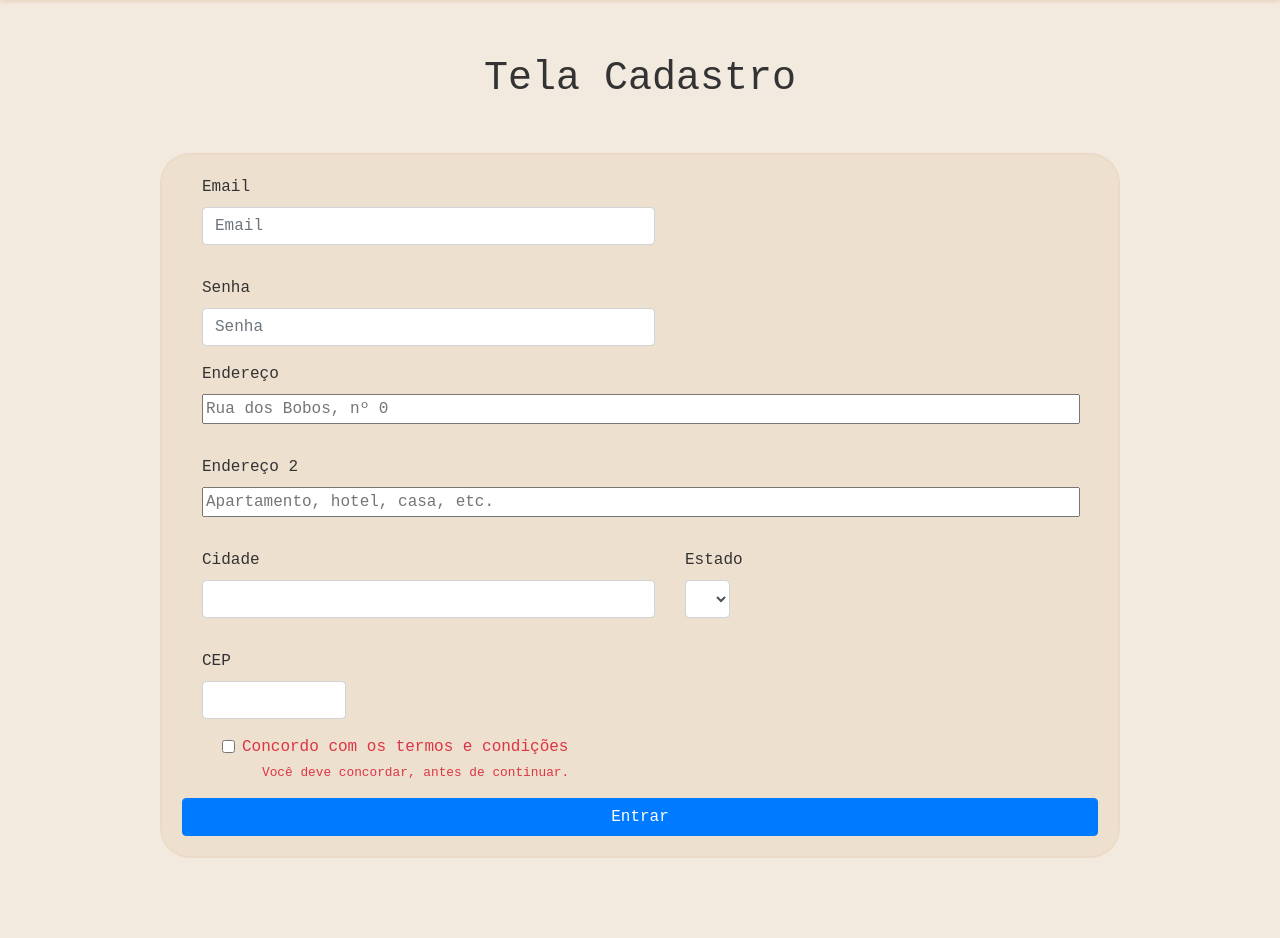
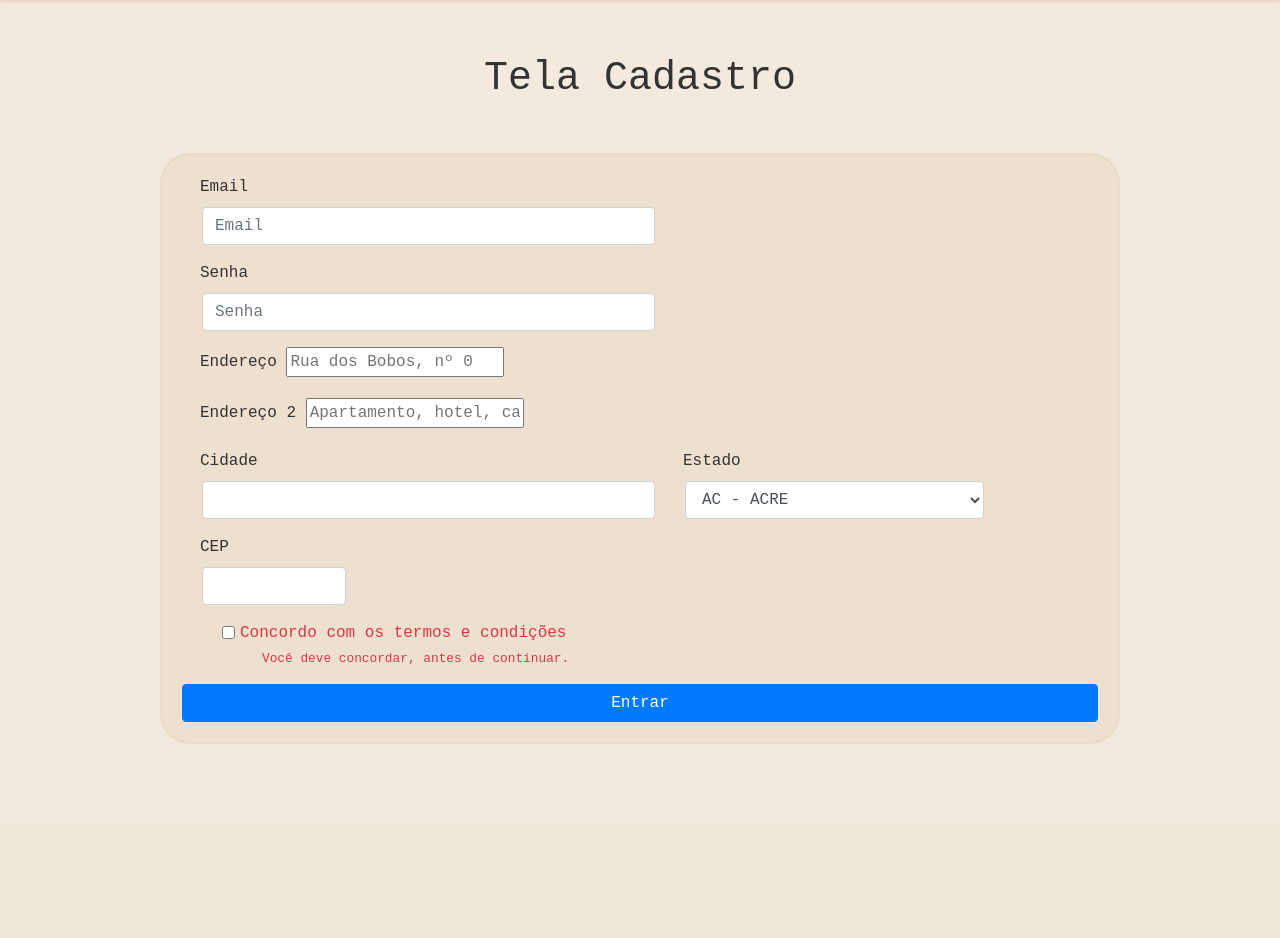
Before and after one commit to bleeeeeq/Projetos-Desenvolvedor-Web, a PHP site: page /HTML/cadastro.html in a window 1280 px wide. Shown: the part 56-994 px from the top of the page. After the commit the page ends 800 px from the top, so only its background shows below. Run offline with PHP 8.4, Linux system fonts and the light colour scheme.

Commit message:
Atualizações no CSS
Algumas atualizações no CSS, em relação ao campo de endereço e estado

```diff
--- a/Bootstrap/CSS/style.css
+++ b/Bootstrap/CSS/style.css
@@ -35,19 +35,7 @@
     display: flex;
 }
 
-form input[type="email"]{
-    margin-bottom: 15px;
-}
 
-#inputEstado{
-    width: 15%;
-    margin-bottom: 15px;
-}
-
-.endereco{
-    width: 98%;
-    margin-bottom: 15px;
-}
 
 nav{
     padding: 20px 0;
@@ -59,3 +47,12 @@
 div{
     margin-left: 20px;
 }
+
+#idEndereco{
+    width: 56.5%;
+    margin-left: -5px;
+}
+
+label{
+    margin-left: -2px;
+}
```
